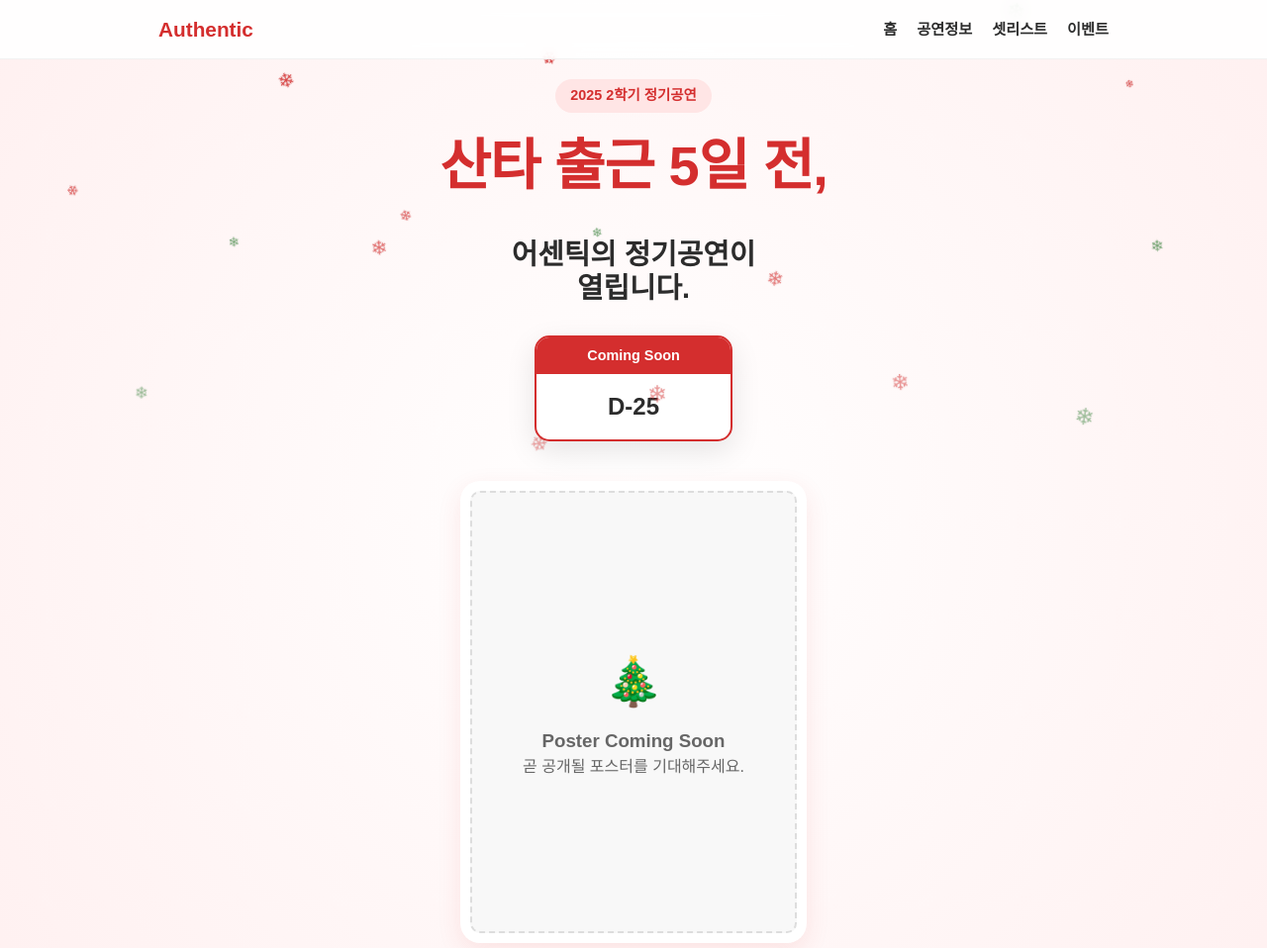
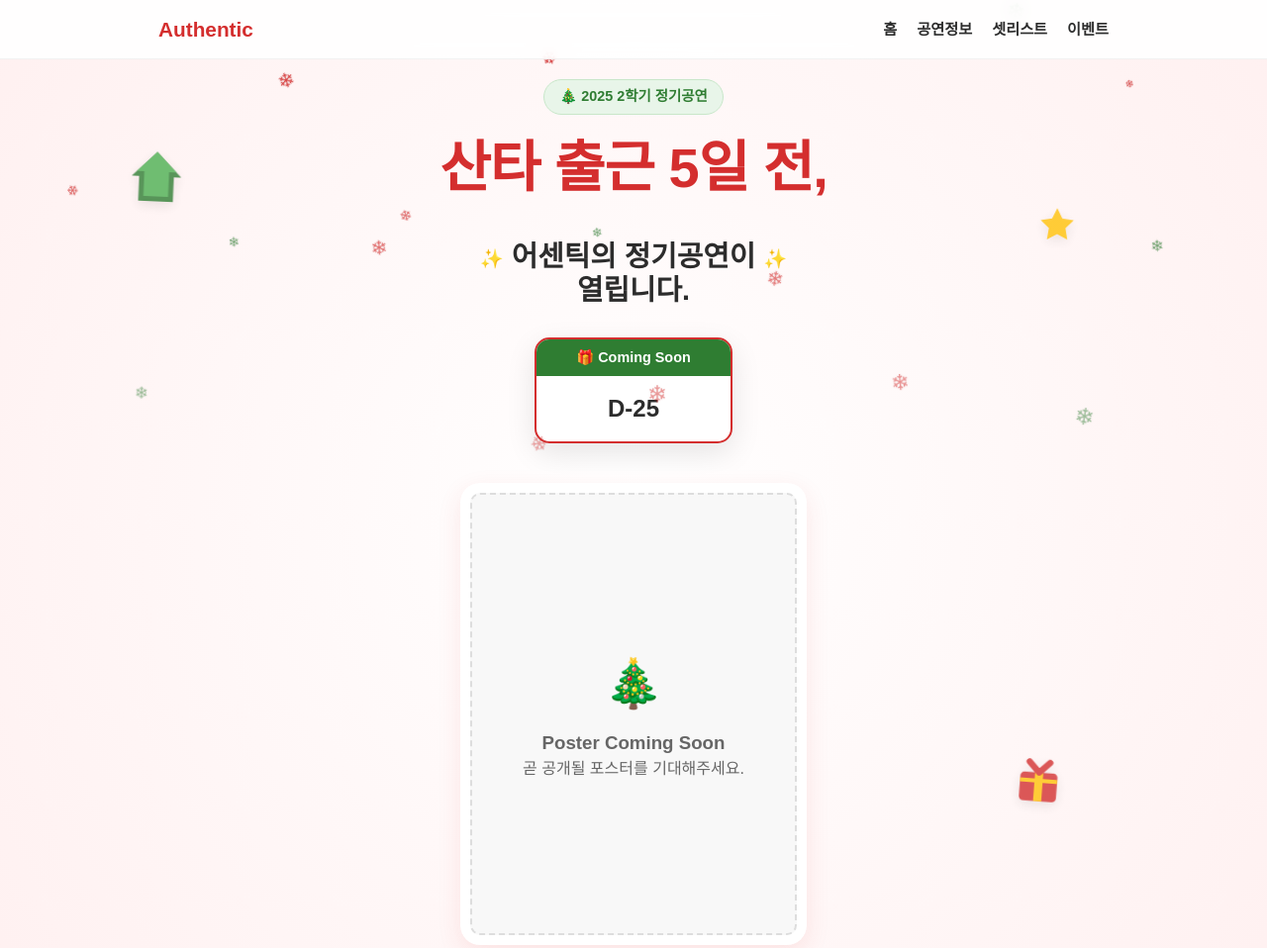
Before and after one commit to yousuk1120/-2-, a plain HTML site: page index.html in a window 1280 px wide. Shown: the top 958 px of the page at 99% size. Drawn offline with Linux system fonts and the light colour scheme; a web font is replaced by a local one.

Commit message:
디자인 변경 1

```diff
--- a/index.html
+++ b/index.html
@@ -32,19 +32,47 @@
         </nav>
     </header>
 
-    <!-- 히어로 섹션 (수정됨) -->
+<!-- 히어로 섹션 (크리스마스 장식 추가됨) -->
     <section class="hero" id="hero">
+        <!-- 배경 장식 요소 (둥둥 떠다니는 아이콘들) -->
+        <div class="hero-decorations">
+            <div class="deco-item tree-left">
+                <svg width="60" height="60" viewBox="0 0 24 24" fill="none" xmlns="http://www.w3.org/2000/svg">
+                    <path d="M12 2L2 12H5V22H19V12H22L12 2Z" fill="#2F7D32"/>
+                    <path d="M12 2L4 10H7V20H17V10H20L12 2Z" fill="#4CAF50"/>
+                </svg>
+            </div>
+            <div class="deco-item star-right">
+                <svg width="40" height="40" viewBox="0 0 24 24" fill="none" xmlns="http://www.w3.org/2000/svg">
+                    <path d="M12 2L15.09 8.26L22 9.27L17 14.14L18.18 21.02L12 17.77L5.82 21.02L7 14.14L2 9.27L8.91 8.26L12 2Z" fill="#FFC107"/>
+                </svg>
+            </div>
+            <div class="deco-item gift-bottom">
+                <svg width="50" height="50" viewBox="0 0 24 24" fill="none" xmlns="http://www.w3.org/2000/svg">
+                    <rect x="3" y="8" width="18" height="14" rx="2" fill="#D32F2F"/>
+                    <path d="M12 8V22" stroke="#FFC107" stroke-width="4"/>
+                    <path d="M3 12H21" stroke="#FFC107" stroke-width="2"/>
+                    <path d="M12 8L7 3M12 8L17 3" stroke="#D32F2F" stroke-width="3" stroke-linecap="round"/>
+                </svg>
+            </div>
+        </div>
+
         <div class="hero-content">
             <div class="hero-text scroll-reveal">
-                <span class="sub-badge">2025 2학기 정기공연</span>
+                <!-- 상단 배지를 초록색으로 변경 -->
+                <span class="sub-badge green-badge">🎄 2025 2학기 정기공연</span>
+
                 <h1 class="main-title">
                     <span class="concert-title text-red">산타 출근 5일 전,</span><br>
-                    <span class="concert-desc">어센틱의 정기공연이<br>열립니다.</span>
+                    <span class="concert-desc">
+                        <span class="deco-text">✨</span> 어센틱의 정기공연이 <span class="deco-text">✨</span><br>
+                        열립니다.
+                    </span>
                 </h1>
 
-                <!-- D-Day 카운터 -->
+                <!-- D-Day 카운터 (선물상자 느낌으로 변경) -->
                 <div class="d-day-card scroll-reveal delay-1">
-                    <div class="d-day-header">Coming Soon</div>
+                    <div class="d-day-header green-header">🎁 Coming Soon</div>
                     <div class="d-day-body">
                         <span id="d-day-count">D-Day 계산중...</span>
                     </div>
@@ -53,8 +81,6 @@
 
             <!-- 대형 포스터 영역 -->
             <div class="poster-frame scroll-reveal delay-2">
-                <!-- 실제 포스터 이미지가 있다면 아래 주석을 풀고 경로를 수정하세요 -->
-                <!-- <img src="poster.jpg" alt="공연 포스터" class="poster-img"> -->
                 <div class="poster-placeholder">
                     <span class="poster-icon">🎄</span>
                     <h3>Poster Coming Soon</h3>
--- a/styles.css
+++ b/styles.css
@@ -271,3 +271,55 @@ body {
     position: absolute; top: -10px; color: rgba(255,255,255,0.8);
     text-shadow: 0 0 2px rgba(0,0,0,0.1);
 }
+/* ===== 크리스마스 장식 (새로 추가됨) ===== */
+
+/* 1. 배경 장식 아이콘들 위치 및 애니메이션 */
+.hero-decorations {
+    position: absolute;
+    top: 0; left: 0; width: 100%; height: 100%;
+    pointer-events: none; /* 클릭 방해 안 하게 */
+    z-index: 0; /* 글자 뒤로 보내기 */
+    overflow: hidden;
+}
+
+.deco-item {
+    position: absolute;
+    opacity: 0.8;
+    filter: drop-shadow(0 4px 6px rgba(0,0,0,0.1));
+    animation: float 4s ease-in-out infinite;
+}
+
+/* 위치 지정 */
+.tree-left { top: 15%; left: 10%; animation-delay: 0s; }
+.star-right { top: 20%; right: 15%; animation-delay: 1.5s; transform: scale(1.2); }
+.gift-bottom { bottom: 20%; left: 80%; animation-delay: 2.5s; transform: rotate(15deg); }
+
+/* 둥둥 떠다니는 효과 */
+@keyframes float {
+    0%, 100% { transform: translateY(0) rotate(0deg); }
+    50% { transform: translateY(-15px) rotate(5deg); }
+}
+
+/* 2. 초록색 배지 & 헤더 스타일 */
+.sub-badge.green-badge {
+    background: #E8F5E9; /* 연한 초록 배경 */
+    color: #2F7D32;      /* 진한 초록 글씨 */
+    border: 1px solid #C8E6C9;
+}
+
+.d-day-header.green-header {
+    background: #2F7D32; /* 크리스마스 트리색 */
+}
+
+/* 3. 모바일에서 장식 위치 조정 */
+@media (max-width: 768px) {
+    .tree-left { left: 5%; top: 12%; width: 40px; }
+    .star-right { right: 5%; top: 15%; width: 30px; }
+    .gift-bottom { left: 85%; bottom: 35%; width: 35px; }
+}
+
+/* 4. 텍스트 꾸밈 요소 */
+.deco-text {
+    font-size: 1.2rem;
+    vertical-align: middle;
+}
```
